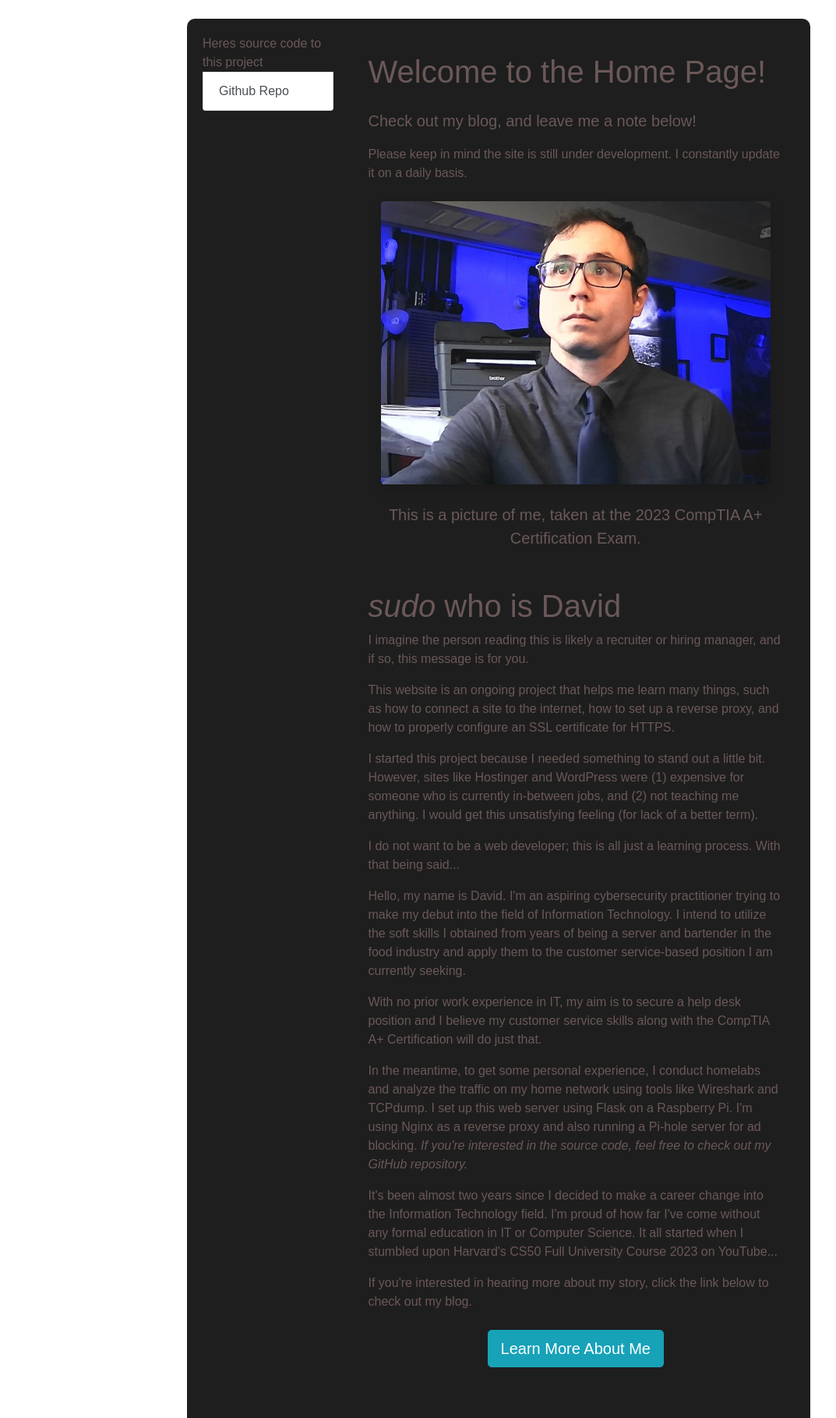
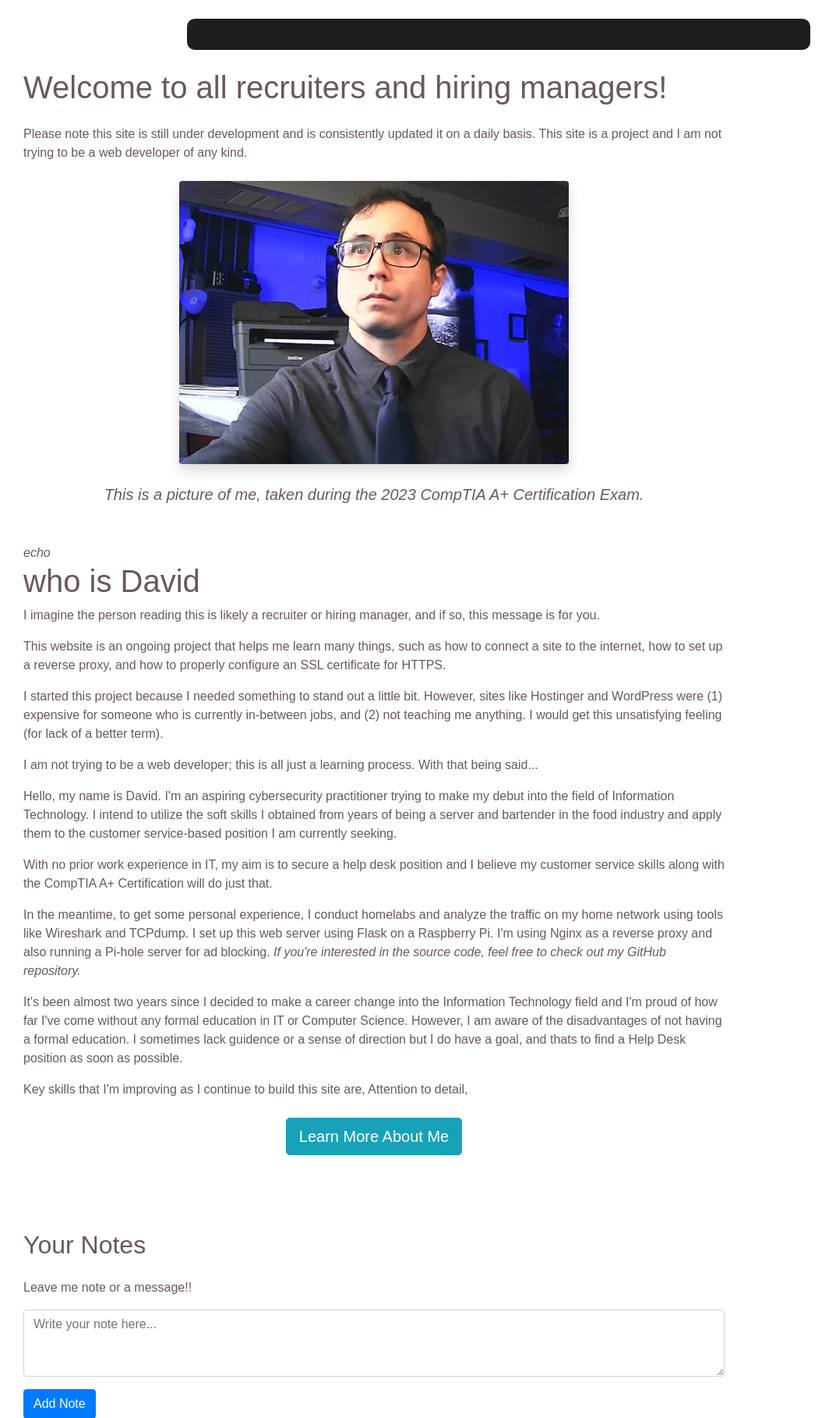
Before and after one commit to donate312/blog_portfolio, a Flask app: page / in a window 1280 px wide. Shown: the part 260-2078 px from the top of the page at 78% size, without its empty margins (0-1073 px from the left). Run offline with Flask 3, Linux system fonts and the light colour scheme; some libraries are stand-ins or nearby versions.

Commit message:
Updated home page

```diff
--- a/website/templates/base.html
+++ b/website/templates/base.html
@@ -87,10 +87,10 @@
     <div class="container mt-4">
         <div class="row">
             <!-- Sidebar -->
-            <div class="col-md-3">
-                <div class="list-group">
-                    <a>Heres source code to this project</a>
-                    <a href="/github" class="list-group-item list-group-item-action">Github Repo</a>
+           <!-- <div class="col-md-3"> -->
+              <!--  <div class="list-group">-->
+              <!--      <a>Heres source code to this project</a>   -->
+                <!---    <a href="/github" class="list-group-item list-group-item-action">Github Repo</a> -->
 
                 </div>
             </div>
--- a/website/templates/home.html
+++ b/website/templates/home.html
@@ -6,27 +6,28 @@
     <div class="row">
         <!-- Main Content -->
         <div class="col-md-12">
-            <h1 class="mb-4">Welcome to the Home Page!</h1>
-            <p class="lead">Check out my blog, and leave me a note below!</p>
-            <p>Please keep in mind the site is still under development. I constantly update it on a daily basis.</p>
+            <h1 class="mb-4">Welcome to all recruiters and hiring managers!</h1>
+            <p>Please note this site is still under development and is consistently updated it on a daily basis. This site is a project and I am not trying to be a web developer of any kind.</p>
 
             <!-- Display an Image -->
             <div class="my-4 text-center">
                 <img src="{{ url_for('static', filename='images/lol.jpg') }}" alt="My Picture" class="img-fluid rounded shadow" width="500">
             </div>
-            <p class="lead text-center">This is a picture of me, taken at the 2023 CompTIA A+ Certification Exam.</p>
+            <p class="lead text-center"><i><h9>This is a picture of me, taken during the 2023 CompTIA A+ Certification Exam.</h9></i></p>
 
             <div class="my-5">
-                <h1><i>sudo</i> who is David</h1>
+                <h8><i>echo</i></h8><h1> who is David</h1>
                 <p>I imagine the person reading this is likely a recruiter or hiring manager, and if so, this message is for you.</p>
                 <p>This website is an ongoing project that helps me learn many things, such as how to connect a site to the internet, how to set up a reverse proxy, and how to properly configure an SSL certificate for HTTPS.</p>
                 <p>I started this project because I needed something to stand out a little bit. However, sites like Hostinger and WordPress were (1) expensive for someone who is currently in-between jobs, and (2) not teaching me anything. I would get this unsatisfying feeling (for lack of a better term).</p>
-                <p>I do not want to be a web developer; this is all just a learning process. With that being said...</p>
+                <p>I am not trying to be a web developer; this is all just a learning process. With that being said...</p>
                 <p>Hello, my name is David. I'm an aspiring cybersecurity practitioner trying to make my debut into the field of Information Technology. I intend to utilize the soft skills I obtained from years of being a server and bartender in the food industry and apply them to the customer service-based position I am currently seeking.</p>
                 <p>With no prior work experience in IT, my aim is to secure a help desk position and I believe my customer service skills along with the CompTIA A+ Certification will do just that.</p>
                 <p>In the meantime, to get some personal experience, I conduct homelabs and analyze the traffic on my home network using tools like Wireshark and TCPdump. I set up this web server using Flask on a Raspberry Pi. I'm using Nginx as a reverse proxy and also running a Pi-hole server for ad blocking. <i>If you're interested in the source code, feel free to check out my GitHub repository.</i></p>
-                <p>It's been almost two years since I decided to make a career change into the Information Technology field. I'm proud of how far I've come without any formal education in IT or Computer Science. It all started when I stumbled upon Harvard's CS50 Full University Course 2023 on YouTube...</p>
-                <p>If you're interested in hearing more about my story, click the link below to check out my blog.</p>
+                <p>It's been almost two years since I decided to make a career change into the Information Technology field and I'm proud of how far I've come without any formal education in IT or Computer Science. However, I am aware of the disadvantages of not having a formal education. I  sometimes lack guidence or a sense of direction but I do have a goal, and thats to find a Help Desk position as soon as possible.</p>
+
+                <p>Key skills that I'm improving as I continue to build this site are, Attention to detail, </p>
+                <p></p>
 
                 <!-- Link to Blog Page -->
                 <div class="my-4 text-center">
@@ -54,7 +55,7 @@
                 {% endfor %}
             </ul>
             {% else %}
-            <p>You have no notes yet. Add one below!</p>
+            <p>Leave me note or a message!!</p>
             {% endif %}
 
             <!-- Add Note Form -->
```
Also changed, not shown: website/database.db.
